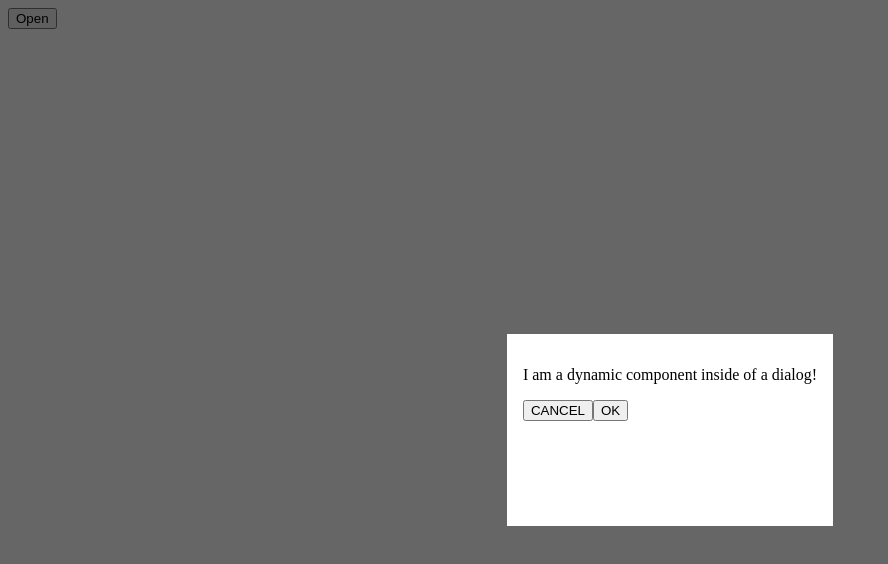
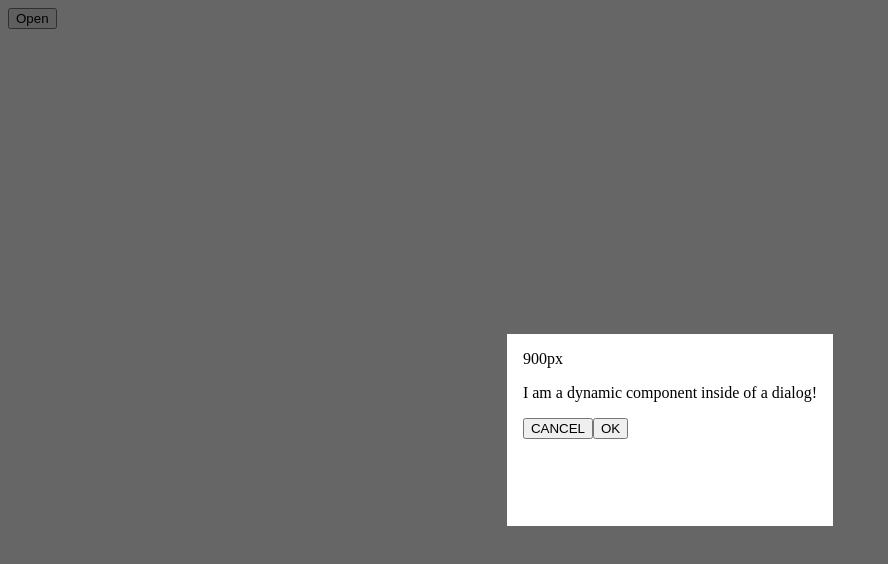
Before and after one commit to jyoti-sinha/angular-custom-dynamic-dialog, an Angular app: page / in a window 1280 px wide. Both pictures are taken after a click on the button "Open". Shown: the top 564 px of the page, without its empty margins (0-888 px from the left). Built offline with nearby package versions, Linux system fonts and the light colour scheme.

Commit message:
3 files modified

```diff
--- a/src/app/app.component.ts
+++ b/src/app/app.component.ts
@@ -15,7 +15,8 @@ export class AppComponent   {
       {
         data: {
             message: 'I am a dynamic component inside of a dialog!'
-          }
+        },
+        width: '900px'
       }
     );
 
--- a/src/app/dialog/dialog.component.html
+++ b/src/app/dialog/dialog.component.html
@@ -1,6 +1,7 @@
 <div class="modal-container">
     <div class="modal-backdrop" (click)="onOverlayClicked($event)"></div>
     <div class="modal-body">
+      {{config?.width}}
       <ng-template appInsertion> </ng-template>
     </div>
 </div>
--- a/src/app/dialog/dialog.component.ts
+++ b/src/app/dialog/dialog.component.ts
@@ -2,6 +2,7 @@ import { Component, Type, ComponentFactoryResolver, ViewChild, OnDestroy, Compon
 import { Subject } from 'rxjs';
 import { InsertionDirective } from './insertion.directive';
 import { DialogRef } from './dialog-refs';
+import { DialogConfig } from './dialog-config';
 
 @Component({
   selector: 'app-dialog',
@@ -22,7 +23,8 @@ export class DialogComponent implements AfterViewInit, OnDestroy {
   // and this:
   constructor(private componentFactoryResolver: ComponentFactoryResolver,
   private cd: ChangeDetectorRef,
-  private dialogRef: DialogRef
+  private dialogRef: DialogRef,
+  private config: DialogConfig
   ) {}
 
   ngAfterViewInit() {
```
